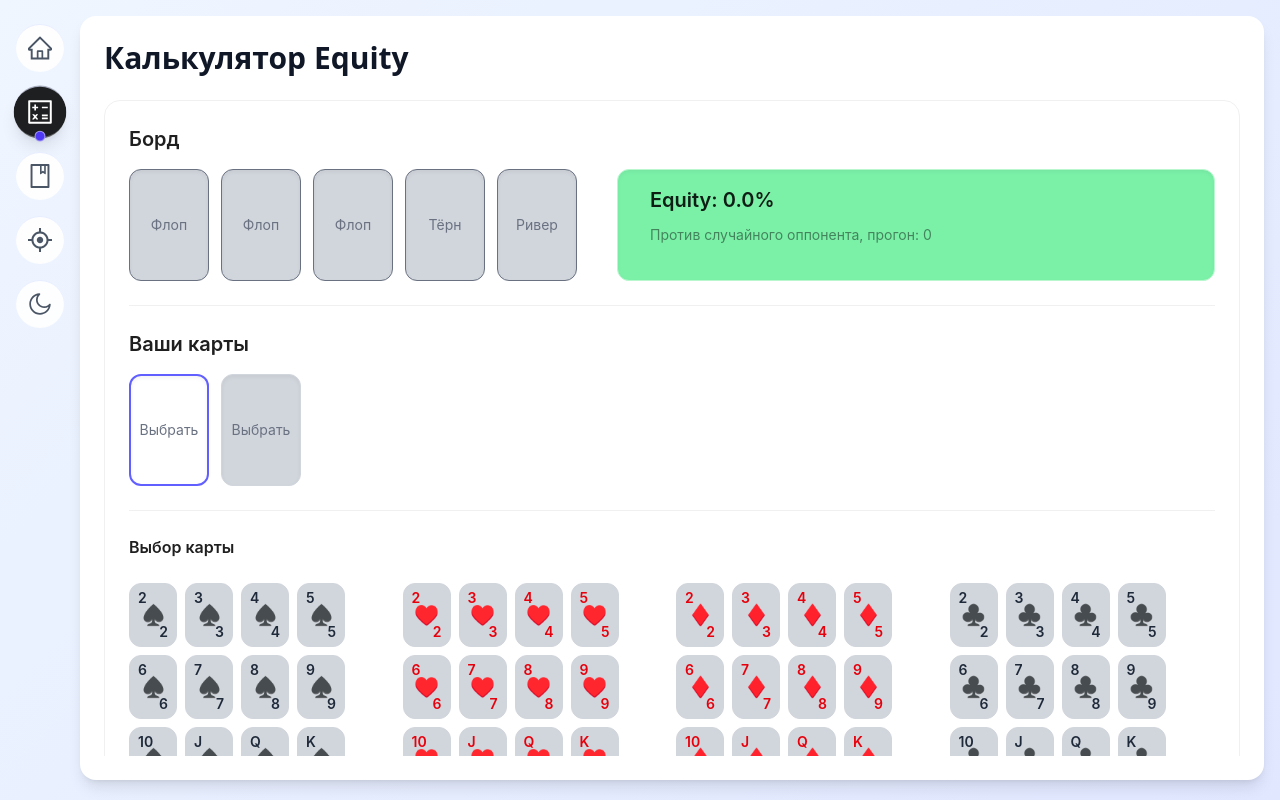
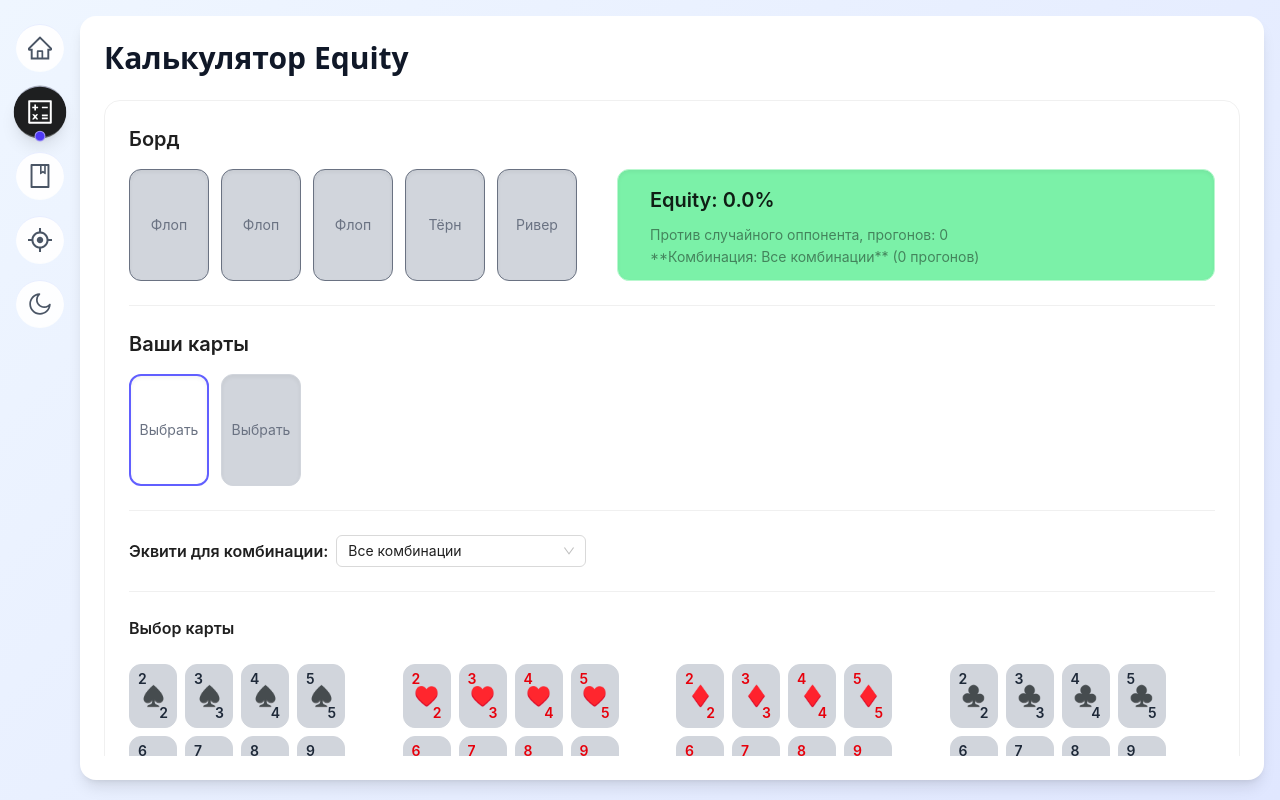
Before and after one commit to PilaFFF/Helpoker, a React (Vite) app: page /calculator in a window 1280 px wide. Built offline with nearby package versions, Linux system fonts and the light colour scheme.

Commit message:
добавил выбор комбинации

```diff
--- a/src/widgets/CalculatorPage/ui/CalculatorPage.tsx
+++ b/src/widgets/CalculatorPage/ui/CalculatorPage.tsx
@@ -1,14 +1,34 @@
 import { MainLayout } from '@/shared/ui'
-import { Card as AntCard, Typography, Space, Button, Divider, Tooltip } from 'antd'
+import { Card as AntCard, Typography, Space, Button, Divider, Tooltip, Select } from 'antd'
 import { useEffect, useMemo, useState } from 'react'
 import { makeDeck, removeCards, drawRandom } from '@/shared/lib/poker/deck'
-import { ranks, suits } from '@/shared/lib/poker/types'
+// Важно: HandCategory должен быть доступен для использования в handOptions
+import { HandCategory, ranks, suits } from '@/shared/lib/poker/types'
 import type { ActiveSlot, Card } from '@/shared/lib/poker/types'
 import { compareScores, evaluateSeven } from '@/shared/lib/poker/evaluator'
 import { PlayingCard } from '@/shared/ui'
 import { observer } from 'mobx-react-lite'
 import { themeStore } from '@/shared/lib/theme'
 import classNames from 'classnames'
+
+// 1. Определение типа для выбранной комбинации (может быть 0 или любая HandCategory)
+type TargetHandValue = 0 | HandCategory
+
+// 2. Опции выбора, использующие HandCategory
+const handOptions = [
+	{ value: 0 as TargetHandValue, label: 'Все комбинации' }, // 0 для "Все комбинации"
+	// Используем значения из HandCategory.
+	// Если HandCategory — это числовой enum, то value будет числом.
+	{ value: HandCategory.StraightFlush as TargetHandValue, label: 'Стрит-Флеш / Роял-Флеш' },
+	{ value: HandCategory.FourKind as TargetHandValue, label: 'Каре' },
+	{ value: HandCategory.FullHouse as TargetHandValue, label: 'Фулл-Хаус' },
+	{ value: HandCategory.Flush as TargetHandValue, label: 'Флеш' },
+	{ value: HandCategory.Straight as TargetHandValue, label: 'Стрит' },
+	{ value: HandCategory.ThreeKind as TargetHandValue, label: 'Сет / Тройка' },
+	{ value: HandCategory.TwoPair as TargetHandValue, label: 'Две пары' },
+	{ value: HandCategory.OnePair as TargetHandValue, label: 'Пара' },
+	{ value: HandCategory.HighCard as TargetHandValue, label: 'Старшая карта' },
+]
 
 export const CalculatorPage = observer(() => {
 	const isDark = themeStore.isDark
@@ -17,6 +37,9 @@ export const CalculatorPage = observer(() => {
 	const [board, setBoard] = useState<Array<Card | null>>([null, null, null, null, null])
 	const [activeSlot, setActiveSlot] = useState<ActiveSlot>({ type: 'hole', index: 0 })
 	const [trials, setTrials] = useState<number>(5000)
+	// 3. Используем новый тип TargetHandValue
+	const [targetHand, setTargetHand] = useState<TargetHandValue>(0)
+
 	const selectedSet = useMemo(() => {
 		const picked = hole.concat(board).filter((c): c is Card => Boolean(c))
 		return new Set(picked.map((c) => `${c.rank}${c.suit}`))
@@ -53,14 +76,23 @@ export const CalculatorPage = observer(() => {
 	interface SimResult {
 		equity: number
 		runs: number
+		filteredRuns: number
+		targetHandLabel: string
 	}
 	const simulate = (): SimResult => {
 		const h = hole.filter((c): c is Card => Boolean(c))
-		if (h.length !== 2) return { equity: 0, runs: 0 }
+		if (h.length !== 2)
+			return {
+				equity: 0,
+				runs: 0,
+				filteredRuns: 0,
+				targetHandLabel: handOptions.find((o) => o.value === targetHand)?.label || 'Неизвестная',
+			}
 		const b = board.filter((c): c is Card => Boolean(c))
 
 		let wins = 0,
-			ties = 0
+			ties = 0,
+			filteredRuns = 0
 		const baseDeck = removeCards(makeDeck(), h.concat(b))
 		const needBoard = 5 - b.length
 
@@ -70,17 +102,34 @@ export const CalculatorPage = observer(() => {
 			const remaining = removeCards(deck, opp)
 			const restBoard = drawRandom(remaining, needBoard)
 			const fullBoard = b.concat(restBoard)
+
 			const myScore = evaluateSeven(h.concat(fullBoard))
-			const oppScore = evaluateSeven(opp.concat(fullBoard))
-			const cmp = compareScores(myScore, oppScore)
-			if (cmp > 0) wins++
-			else if (cmp === 0) ties++
+
+			// 4. Сравнение теперь работает, потому что targetHand имеет совместимый тип
+			const currentHandCategory = myScore.category
+
+			const isTargetHand = targetHand === 0 || currentHandCategory === targetHand
+
+			if (isTargetHand) {
+				filteredRuns++
+				const oppScore = evaluateSeven(opp.concat(fullBoard))
+				const cmp = compareScores(myScore, oppScore)
+				if (cmp > 0) wins++
+				else if (cmp === 0) ties++
+			}
 		}
-		const equity = (wins + ties * 0.5) / trials
-		return { equity, runs: trials }
+
+		const equity = filteredRuns > 0 ? (wins + ties * 0.5) / filteredRuns : 0
+
+		return {
+			equity,
+			runs: trials,
+			filteredRuns,
+			targetHandLabel: handOptions.find((o) => o.value === targetHand)?.label || 'Неизвестная',
+		}
 	}
 
-	const result = simulate()
+	const result = useMemo(() => simulate(), [hole, board, trials, targetHand])
 
 	useEffect(() => {
 		console.log('isDark', isDark)
@@ -135,7 +184,10 @@ export const CalculatorPage = observer(() => {
 								<Typography.Title level={4} className="!mt-4">
 									Equity: {(result.equity * 100).toFixed(1)}%
 								</Typography.Title>
-								<Typography.Text type="secondary">Против случайного оппонента, прогон: {result.runs}</Typography.Text>
+								<Typography.Text type="secondary">Против случайного оппонента, прогонов: {result.runs}</Typography.Text>
+								<Typography.Text type="secondary">
+									**Комбинация: {result.targetHandLabel}** ({result.filteredRuns} прогонов)
+								</Typography.Text>
 							</div>
 						</div>
 						<Divider className="!my-2" />
@@ -162,7 +214,6 @@ export const CalculatorPage = observer(() => {
 									) : (
 										<button
 											type="button"
-											// Используем новый класс
 											className={`w-20 h-28 rounded-xl border transition-colors duration-300 ${activeSlot.type === 'hole' && activeSlot.index === i ? 'border-indigo-500 border-[2px] bg-white' : 'border-gray-300'} bg-gray-300 shadow-inner text-gray-500`}
 											onClick={() => setActiveSlot({ type: 'hole', index: i })}
 										>
@@ -172,6 +223,19 @@ export const CalculatorPage = observer(() => {
 								</div>
 							))}
 						</div>
+
+						<Divider className="!my-2" />
+						<Space direction="horizontal" align="center">
+							<Typography.Title level={5} className="!m-0">
+								Эквити для комбинации:
+							</Typography.Title>
+							<Select
+								value={targetHand}
+								onChange={(value: TargetHandValue) => setTargetHand(value)}
+								style={{ width: 250 }}
+								options={handOptions}
+							/>
+						</Space>
 
 						<Divider className="!my-2" />
 						<Typography.Title level={5} className="!m-0">
```
